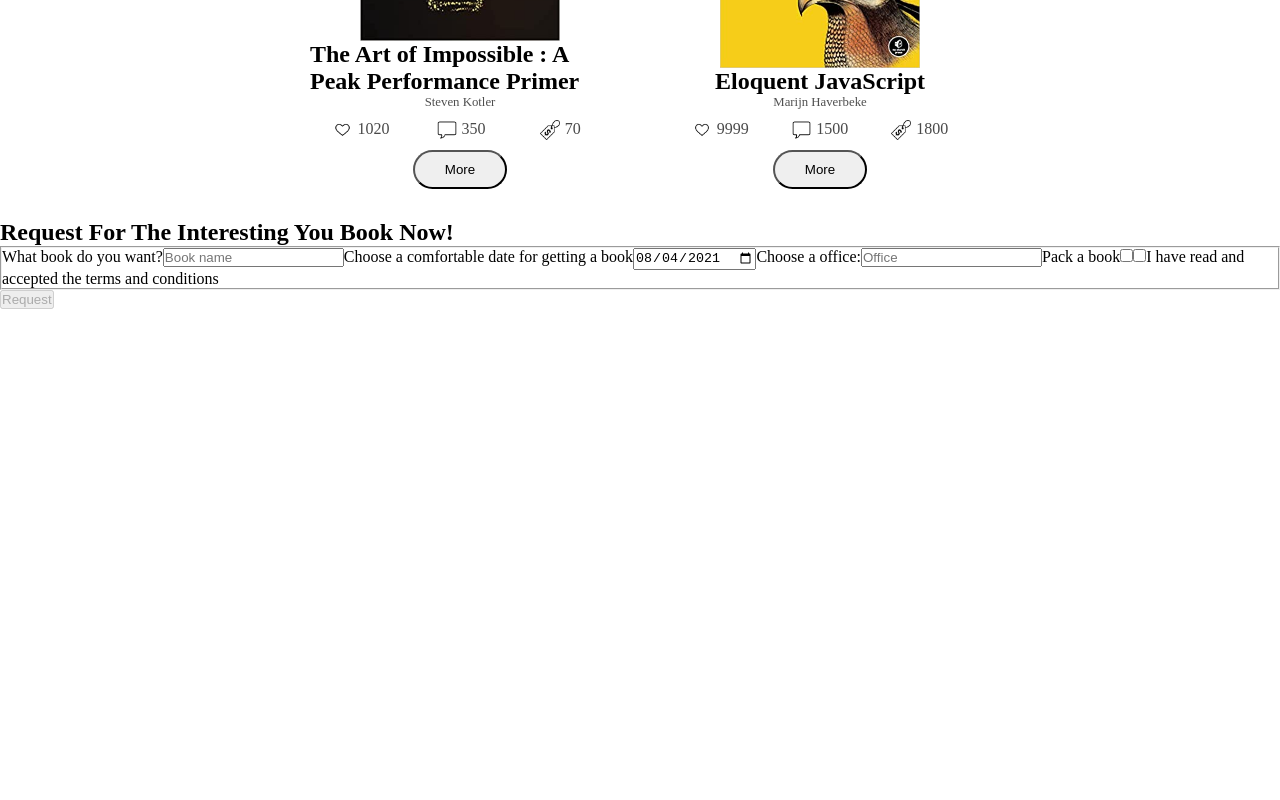
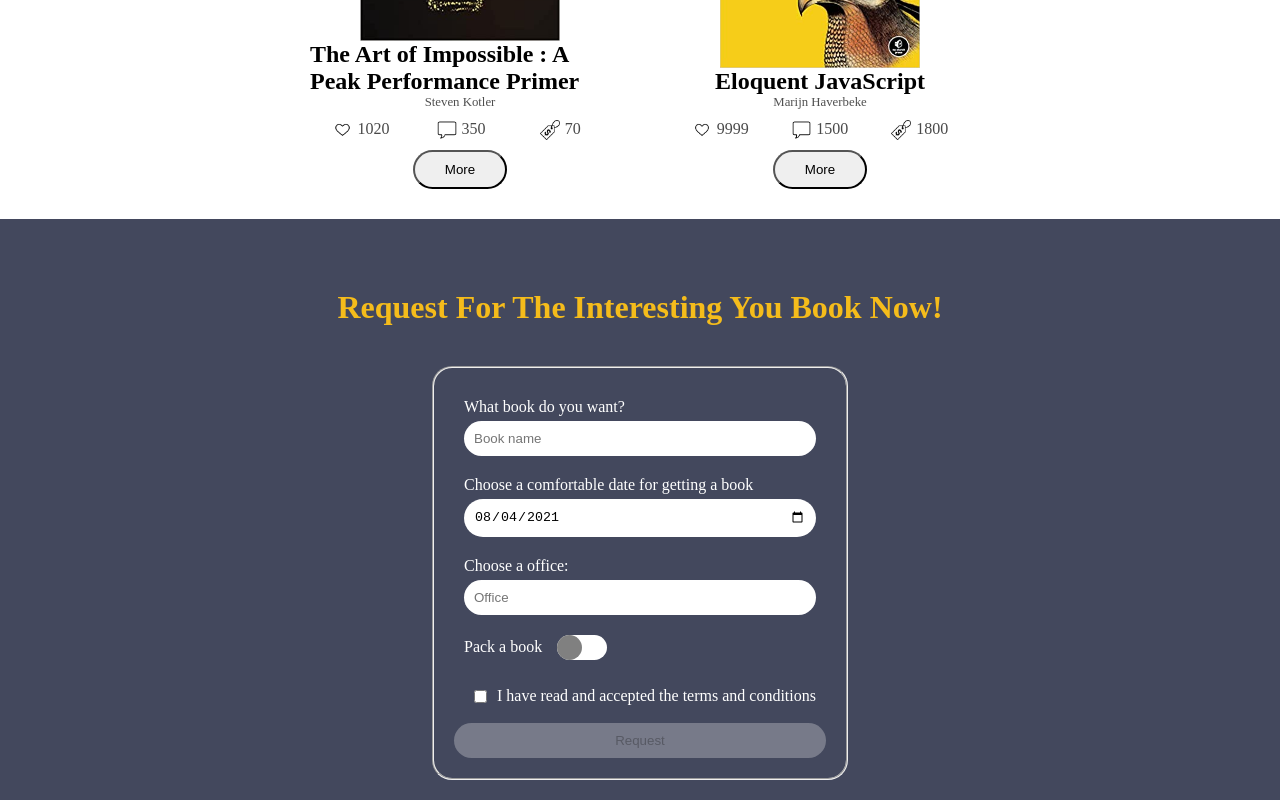
Before and after one commit to WonderLuc/rss-react, a React app in the folder react-components/: page / in a window 1280 px wide. Shown: the part 855-1655 px from the top of the page. Before the commit the page ends 1164 px from the top, so only its background shows below. Built offline with nearby package versions, Linux system fonts and the light colour scheme.

Commit message:
style: add style to form

```diff
--- a/react-components/src/BookRequestFrom/BookRequestForm.tsx
+++ b/react-components/src/BookRequestFrom/BookRequestForm.tsx
@@ -56,11 +56,11 @@
       props.handler(order);
       clear();
     }}>
-      <h2>Request For The Interesting You Book Now!</h2>
-      <fieldset className="request-form">
-        <label htmlFor="book-name">
+      <h2 className="request-book__title">Request For The Interesting You Book Now!</h2>
+      <fieldset className="request-book__form">
+        <label className="field" htmlFor="book-name">
           What book do you want?
-          <input type="text"
+          <input className="field__input" type="text"
             name="book-name"
             placeholder="Book name"
             id="book-name"
@@ -72,9 +72,9 @@
             }
             required/>
         </label>
-        <label htmlFor="date">
+        <label className="field" htmlFor="date">
           Choose a comfortable date for getting a book
-          <input type="date"
+          <input className="field__input" type="date"
             name="date"
             id="date"
             onInput = {
@@ -85,9 +85,9 @@
             min={date}
             value={date}/>
         </label>
-        <label htmlFor="office">
+        <label className="field" htmlFor="office">
           Choose a office:
-          <input list="office-list"
+          <input className="field__input" list="office-list"
             placeholder="Office"
             id="office"
             value={office}
@@ -104,9 +104,12 @@
             <option>Houston</option>
           </datalist>
         </label>
-        <label htmlFor="pack">
+        <label className="field field_selector" htmlFor="pack">
           Pack a book
-          <input type="checkbox"
+          <div className={ `selector ${pack ? 'selector_active' : ''}` }>
+            <div className="selector__circle"></div>
+          </div>
+          <input className="field__input" type="checkbox"
             name="pack"
             id="pack"
             ref={packCheckbox}
@@ -116,8 +119,8 @@
               }
             }/>
         </label>
-        <label htmlFor="terms">
-          <input type="checkbox"
+        <label className="field field_text-after field_checkbox"htmlFor="terms">
+          <input className="field__input" type="checkbox"
             name="terms" id="terms"
             ref={agreeCheckbox}
             onInput = {
@@ -128,8 +131,8 @@
             required/>
           I have read and accepted the terms and conditions
         </label>
+        <button className="request-book__submit" disabled={!formValid}>Request</button>
       </fieldset>
-      <button disabled={!formValid}>Request</button>
     </form>
   );
 }
--- a/react-components/src/BookRequestFrom/style.scss
+++ b/react-components/src/BookRequestFrom/style.scss
@@ -0,0 +1,101 @@
+.request-book{
+  display: flex;
+  flex-direction: column;
+  align-items: center;
+  padding-top: 50px;
+  background: #43485d;
+
+  &__title{
+    margin: 20px;
+    color: #f5bc1b;
+    font-size: 2rem;
+  }
+
+  &__form{
+    display: flex;
+    flex-direction: column;
+    padding: 20px;
+    margin: 20px;
+    border-radius: 20px;
+  }
+
+  &__submit{
+    padding: 10px;
+    border: none;
+    outline: none;
+    border-radius: 20px;
+    transition: all 1s;
+
+    &:valid{
+      cursor: pointer;
+      background-color: #ffb24a;
+      font-weight: bold;
+      transition: all 1s;
+    }
+  }
+}
+
+.field{
+  display: flex;
+  flex-direction: column;
+  margin: 10px;
+  color: white;
+  font-weight: normal;
+  transition: all 0.3s;
+
+  &__input{
+    margin-top: 5px;
+    padding: 10px;
+    border-radius: 20px;
+    border: none;
+    outline: none;
+    transition: all 0.3s;
+
+    &:focus{
+      border: 3px solid #f5bc1b;
+      transition: all 0.3s;
+    }
+  }
+
+  &_selector{
+     .field__input{
+       display: none;
+     }
+  }
+
+  &_checkbox, &_selector{
+    flex-direction: row;
+    align-items: center;
+
+    .field__input{
+      margin: 10px;
+    }
+  }
+}
+
+.selector{
+    width: 50px;
+    height: 25px;
+    background: white;
+    margin-left: 15px;
+    border-radius: 20px;
+    transition: all 0.5s;
+
+    &__circle{
+      position: relative;
+      width: 25px;
+      height: 25px;
+      border-radius: 50%;
+      background: gray;
+      transition: all 0.5s;
+    }
+
+    &_active{
+      background:  #f5bc1b;
+      transition: all 0.5s;
+
+      .selector__circle{
+        transform: translateX(25px);
+      }
+    }
+}
```
